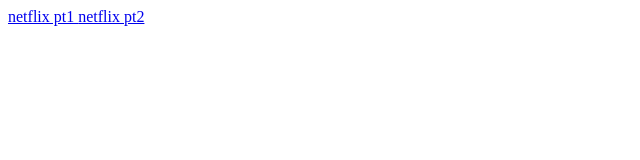
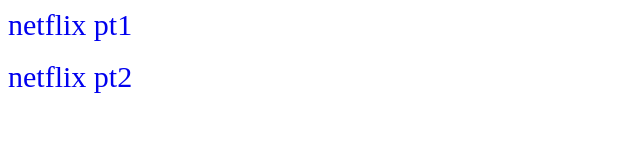
Before and after one commit to rapha-el07/rapha-el07.github.io, a plain HTML site: page index.html in a window 1280 px wide. Shown: the whole page, without its empty margins (0-640 px from the left). Drawn offline with Linux system fonts and the light colour scheme.

Commit message:
Update index.html

```diff
--- a/index.html
+++ b/index.html
@@ -1,8 +1,14 @@
 <html>
   <head>
+    <style>
+      a{
+        text-decoration: none;
+        font-size: 30px;
+      }
+    </style>
     <head>
       <body>
-        <a href="papodedev/site1.html"> netflix pt1 </a>
+        <a href="papodedev/site1.html"> netflix pt1 </a> <br> <br>
          <a href="papodedev/site1-atualizacao.html"> netflix pt2 </a>
         </body>
 </html>
```
